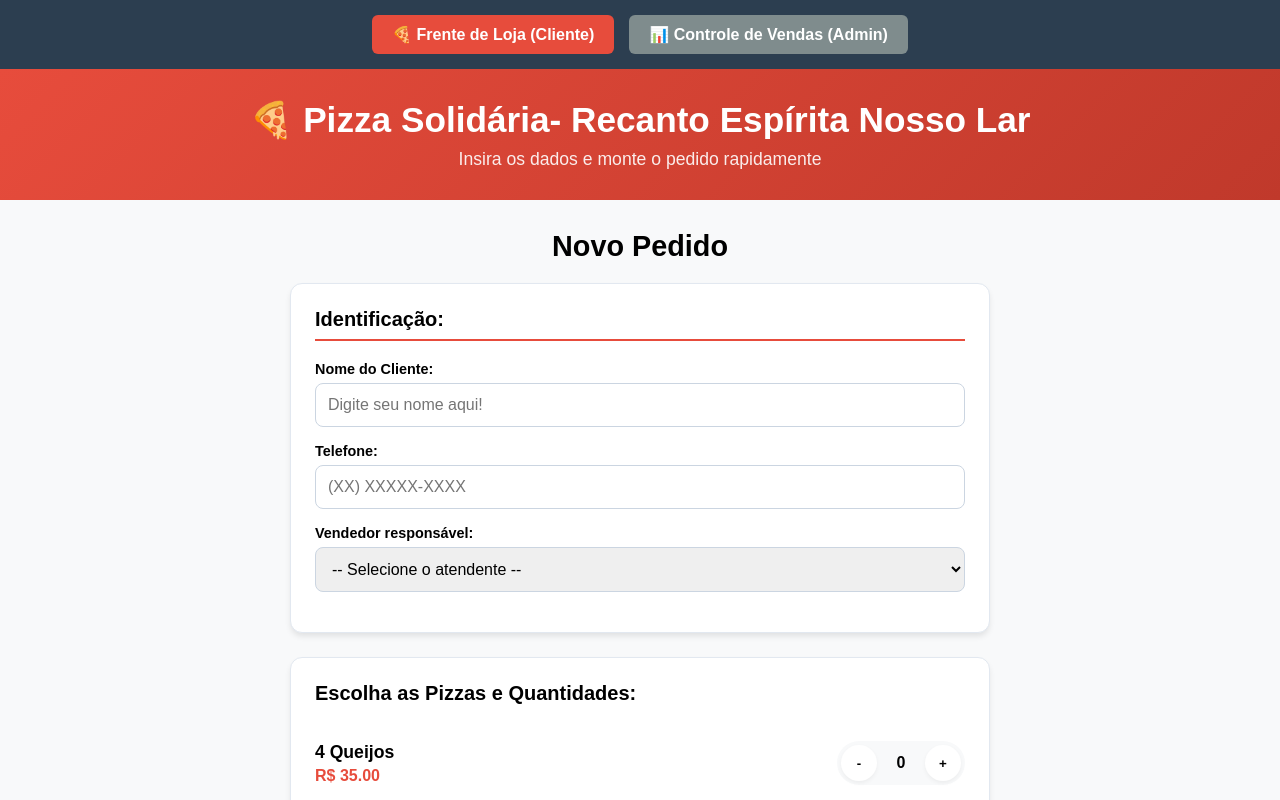
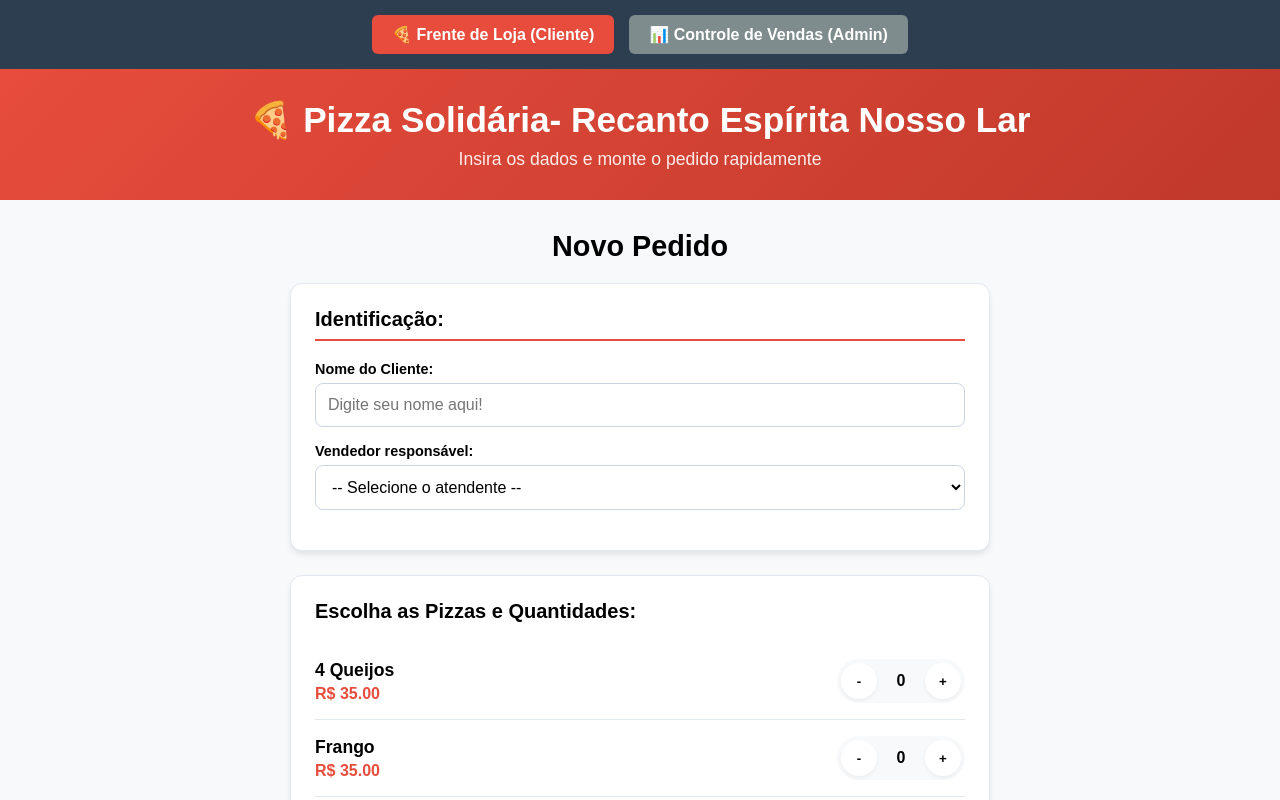
Before and after one commit to SoniaLopesRodrigues-30/Pizza, a React (Vite) app: page / in a window 1280 px wide. Shown: the top 800 px of the page. Built offline with nearby package versions, Linux system fonts and the light colour scheme.

Commit message:
alterando campos no banco

```diff
--- a/src/PaginaCliente.jsx
+++ b/src/PaginaCliente.jsx
@@ -9,17 +9,15 @@ const CARDAPIO_PIZZAS = [
   { id: 4, sabor: 'Milho', preco: 35.00 },
   { id: 5, sabor: 'Presunto e Queijo', preco: 35.00 },
   { id: 6, sabor: 'Calabresa', preco: 35.00 }
-
 ]
 
 // 1. LISTA FIXA DE VENDEDORES (Edite ou adicione nomes aqui)
-const VENDEDORES = ['Ângela', 'Adriana (Drica)', 'Katia', 'Nega','Sônia']
+const VENDEDORES = ['Adriana (Drica)','Ângela',  'Katia', 'Nega', 'Rose','Sérgio','Sônia','Suelena' ]
 
 export default function PaginaCliente() {
   const [nome, setNome] = useState('')
   const [telefone, setTelefone] = useState('')
   const [vendedor, setVendedor] = useState('') // Começa vazio para forçar a escolha
-
   const [quantidades, setQuantidades] = useState(
     CARDAPIO_PIZZAS.reduce((acc, p) => ({ ...acc, [p.id]: 0 }), {})
   )
@@ -36,7 +34,7 @@ export default function PaginaCliente() {
   const precoUnitarioAtual = totalItens >= 4 ? 32.50 : 35.00
   const valorTotalExibicao = totalItens * precoUnitarioAtual
 
-  async function EnviarPedidoCliente(e) {
+    async function EnviarPedidoCliente(e) {
     e.preventDefault()
 
     const itensSelecionados = CARDAPIO_PIZZAS
@@ -52,27 +50,34 @@ export default function PaginaCliente() {
       return alert('Por favor, adicione pelo menos 1 pizza ao seu pedido!')
     }
 
-    if (!nome || !telefone || !vendedor) {
-      return alert('Por favor, preencha o Nome, Telefone e selecione um Vendedor!')
+    if (!nome || !vendedor ) {
+      return alert('Por favor, preencha todos os campos de identificação!')
     }
 
     const valorTotalBanco = itensSelecionados.reduce((acc, item) => acc + (item.preco_unitario * item.quantidade), 0)
 
-    const { data: cliente, error: errC } = await supabase
-  .from('clientes')
-  .insert([{ nome, telefone: telefone, vendedor }]) // <-- Troque 'telephone' por 'telefone' aqui!
-  .select()
-  .single()
-    if (errC) return alert('Erro ao salvar os dados: ' + errC.message)
+    // 1. Salva o Cliente incluindo o campo telefone
+    const { data: clienteData, error: errC } = await supabase
+      .from('clientes')
+      .insert([{ nome, vendedor, telefone }]) // Campo adicionado aqui
+      .select();
+    if (errC) return alert('Erro ao salvar os dados: ' + errC.message);
+    if (!clienteData || clienteData.length === 0) return alert('Erro: Cliente não foi retornado pelo banco.');
 
-    const { data: pedido, error: errP } = await supabase
+    const cliente = clienteData[0];
+
+    // 2. Salva o Pedido
+    const { data: pedidoData, error: errP } = await supabase
       .from('pedidos')
       .insert([{ cliente_id: cliente.id, total: valorTotalBanco, status: 'Recebido' }])
-      .select()
-      .single()
+      .select();
 
-    if (errP) return alert('Erro ao criar pedido: ' + errP.message)
+    if (errP) return alert('Erro ao criar pedido: ' + errP.message);
+    if (!pedidoData || pedidoData.length === 0) return alert('Erro: Pedido não foi retornado pelo banco.');
 
+    const pedido = pedidoData[0];
+
+    // 3. Insere os itens
     const itensParaInserir = itensSelecionados.map(item => ({
       pedido_id: pedido.id,
       pizza_id: item.pizza_id,
@@ -88,10 +93,11 @@ export default function PaginaCliente() {
     alert('🍕 Pedido cadastrado com sucesso!')
 
     setNome('')
-    setTelefone('')
-    setVendedor('') // Limpa a seleção após salvar
+    setTelefone('') // Limpa o telefone
+    setVendedor('')
     setQuantidades(CARDAPIO_PIZZAS.reduce((acc, p) => ({ ...acc, [p.id]: 0 }), {}))
   }
+
 
   return (
     <div className="cliente-page">
@@ -113,12 +119,6 @@ export default function PaginaCliente() {
             </div>
 
             <div className="input-group">
-              <label>Telefone:</label>
-              <input type="tel" value={telefone} onChange={e => setTelefone(e.target.value)} placeholder="(XX) XXXXX-XXXX" required />
-            </div>
-
-            {/* 2. NOVO CAMPO DE SELEÇÃO DE VENDEDOR */}
-            <div className="input-group">
               <label>Vendedor responsável:</label>
               <select
                 value={vendedor}
@@ -129,7 +129,7 @@ export default function PaginaCliente() {
                   border: '1px solid #cbd5e1',
                   borderRadius: '8px',
                   fontSize: '1rem',
-                  backgroundColor: '#white',
+                  backgroundColor: 'white',
                   cursor: 'pointer'
                 }}
               >
```
Also changed, not shown: src/vercel.json, 1 other file (tests, documents, lock files or other folders).
